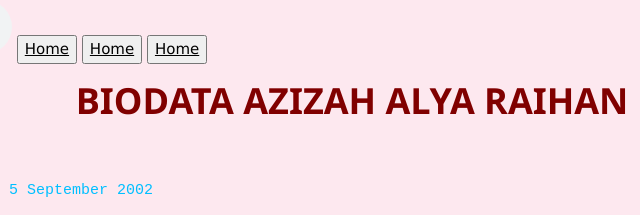
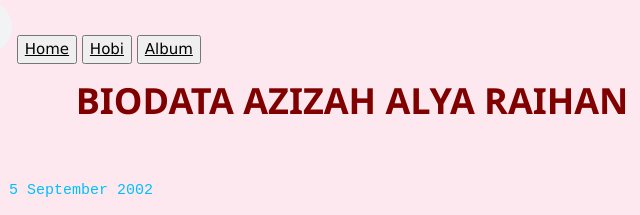
Before and after one commit to Gragesanu/azizahalya.github.io, a plain HTML site: page index.html in a window 1280 px wide. Shown: the top 215 px of the page, 288-928 px from the left. Drawn offline with nearby package versions, Linux system fonts and the light colour scheme.

Commit message:
Update index.html

```diff
--- a/index.html
+++ b/index.html
@@ -12,8 +12,8 @@
 <body>
 	 <audio src="01 Indah Pada Waktunya (feat Aisyah Aziz).mp3"autoplay controls></audio>
 	<button type="button" class="btn-primary"><a href="home_bootstrap.html">Home</a></button>
-	<button type="button" class="btn-primary"><a href="hobi_bootstrap.html">Home</a></button>
-	<button type="button" class="btn-primary"><a href="album_bootstrap.html">Home</a></button>
+	<button type="button" class="btn-primary"><a href="hobi_bootstrap.html">Hobi</a></button>
+	<button type="button" class="btn-primary"><a href="album_bootstrap.html">Album</a></button>
 
 	<h1><strong>BIODATA AZIZAH ALYA RAIHAN</strong></h1>
 	<p><strong>Nama</strong>	: Azizah Alya Raihan</p>
```
